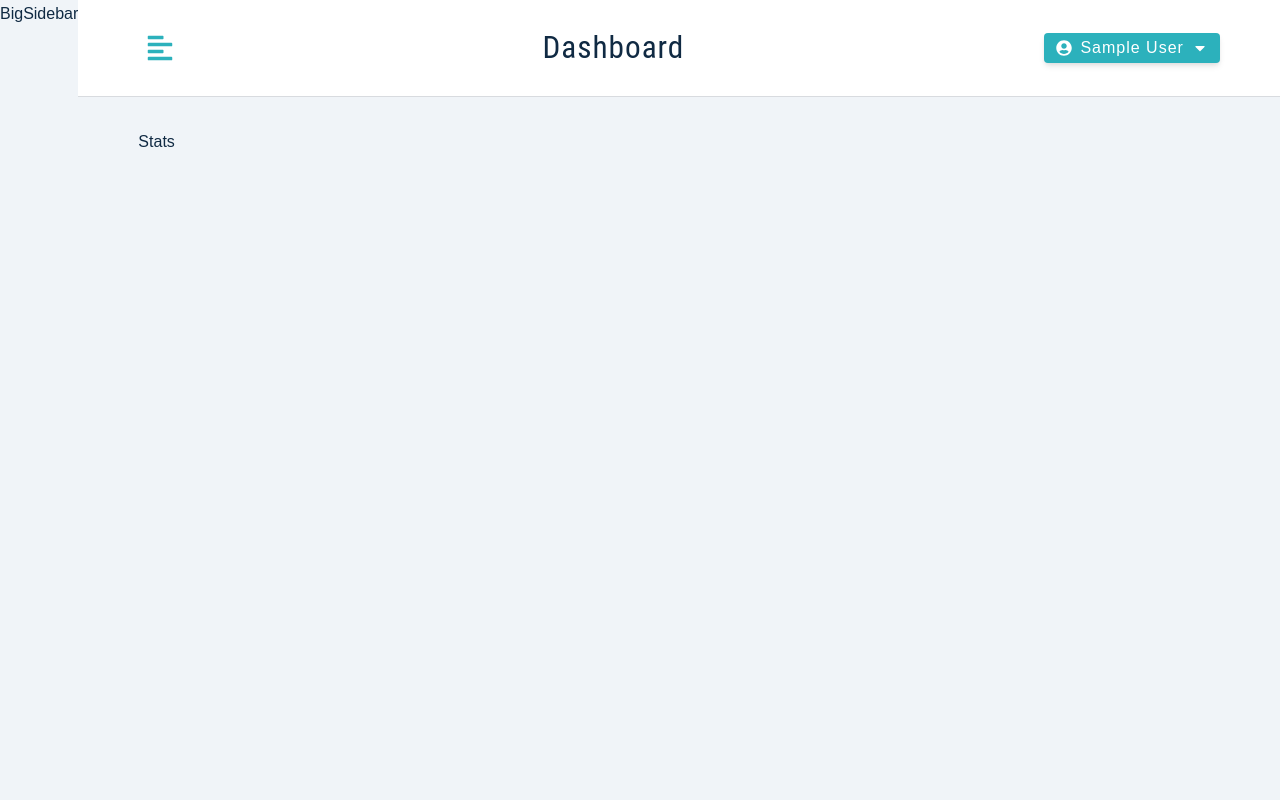
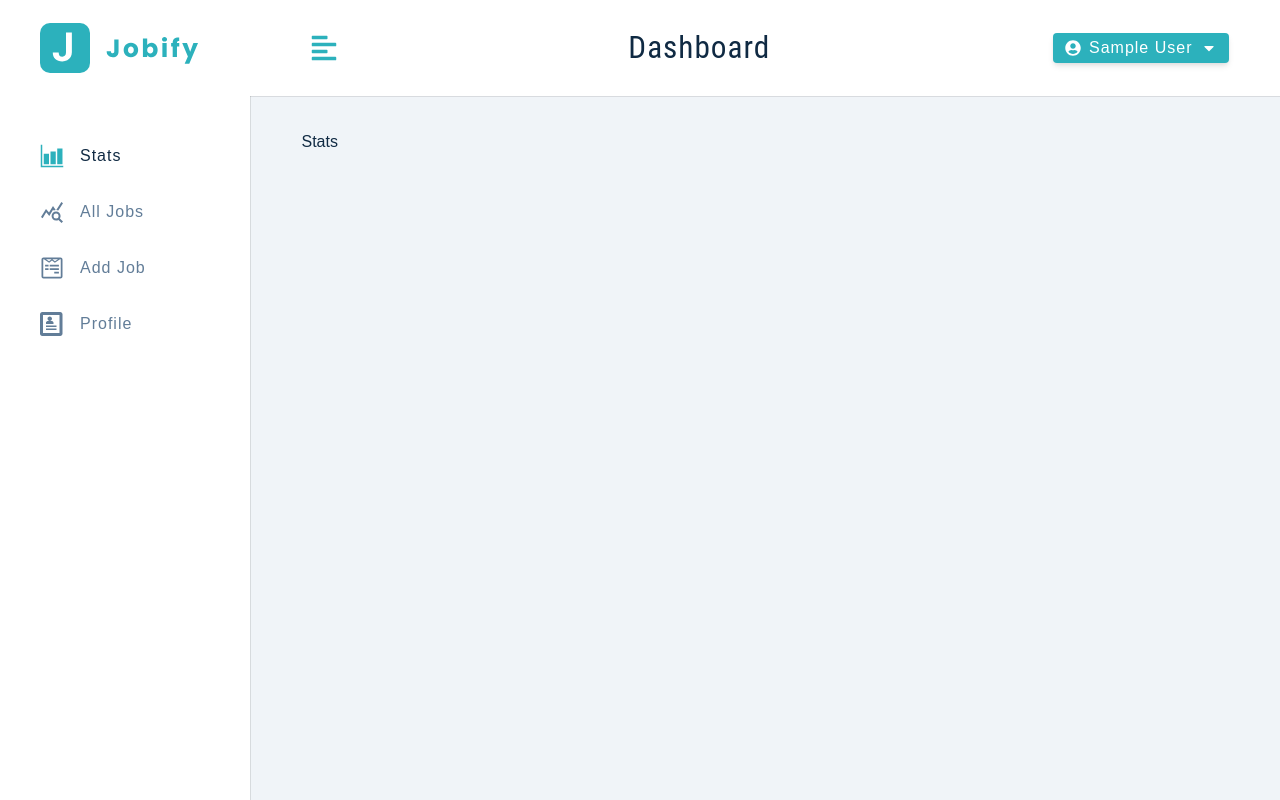
Before and after one commit to emirhansevincc/Jobify, a React (Create React App) app in the folder client/: page / in a window 1280 px wide. Built offline with nearby package versions, Linux system fonts and the light colour scheme; sample sign-in values are in the browser's storage.

Commit message:
Big sidebar

```diff
--- a/client/src/components/BigSidebar.js
+++ b/client/src/components/BigSidebar.js
@@ -1,10 +1,26 @@
-import React from 'react'
-import Wrapper from '../assets/wrappers/BigSidebar'
+import { useAppContext } from '../context/appContext';
+import NavLinks from './NavLinks';
+import Logo from '../components/Logo';
+import Wrapper from '../assets/wrappers/BigSidebar';
 
 const BigSidebar = () => {
+  const { showSidebar } = useAppContext();
   return (
-    <div>BigSidebar</div>
-  )
-}
+    <Wrapper>
+      <div
+        className={
+          showSidebar ? 'sidebar-container ' : 'sidebar-container show-sidebar'
+        }
+      >
+        <div className='content'>
+          <header>
+            <Logo />
+          </header>
+          <NavLinks />
+        </div>
+      </div>
+    </Wrapper>
+  );
+};
 
-export default BigSidebar
+export default BigSidebar;
--- /dev/null
+++ b/client/src/components/NavLinks.js
@@ -0,0 +1,28 @@
+import { NavLink } from 'react-router-dom';
+import links from '../utils/links';
+
+const NavLinks = ({ toggleSidebar }) => {
+  return (
+    <div className='nav-links'>
+      {links.map((link) => {
+        const { text, path, id, icon } = link;
+
+        return (
+          <NavLink
+            to={path}
+            key={id}
+            onClick={toggleSidebar}
+            className={({ isActive }) =>
+              isActive ? 'nav-link active' : 'nav-link'
+            }
+          >
+            <span className='icon'>{icon}</span>
+            {text}
+          </NavLink>
+        );
+      })}
+    </div>
+  );
+};
+
+export default NavLinks;
--- a/client/src/components/SmallSidebar.js
+++ b/client/src/components/SmallSidebar.js
@@ -2,9 +2,8 @@
 import Wrapper from '../assets/wrappers/SmallSidebar';
 import { FaTimes } from 'react-icons/fa';
 import { useAppContext } from '../context/appContext';
-import links from '../utils/links';
-import { NavLink } from 'react-router-dom';
 import Logo from './Logo';
+import NavLinks from './NavLinks';
 
 function SmallSidebar() {
 
@@ -20,24 +19,7 @@
           <header>
             <Logo />
           </header>
-          <div className='nav-links'>
-            {links.map((link) => {
-              const { id, path, text, icon } = link;
-              return (
-                <NavLink
-                  key={id}
-                  to={path}
-                  onClick={toggleSidebar}
-                  className={({ isActive }) => isActive ? 'nav-link active' : 'nav-link' }
-                >
-
-                  <span className='icon'>{icon}</span>
-                  {text}
-
-                </NavLink>
-              );
-            })}
-          </div>
+          <NavLinks toggleSidebar={toggleSidebar} />
         </div>
       </div>
     </Wrapper>
```
